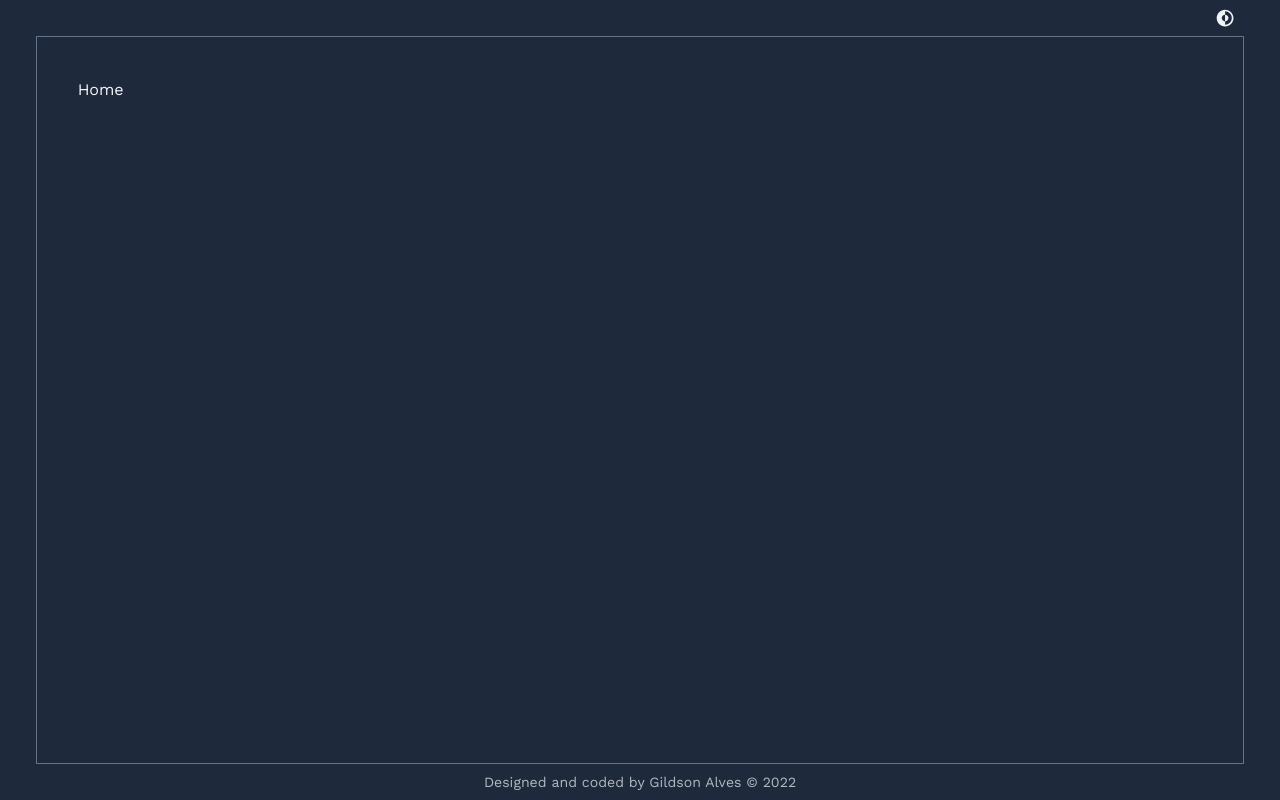
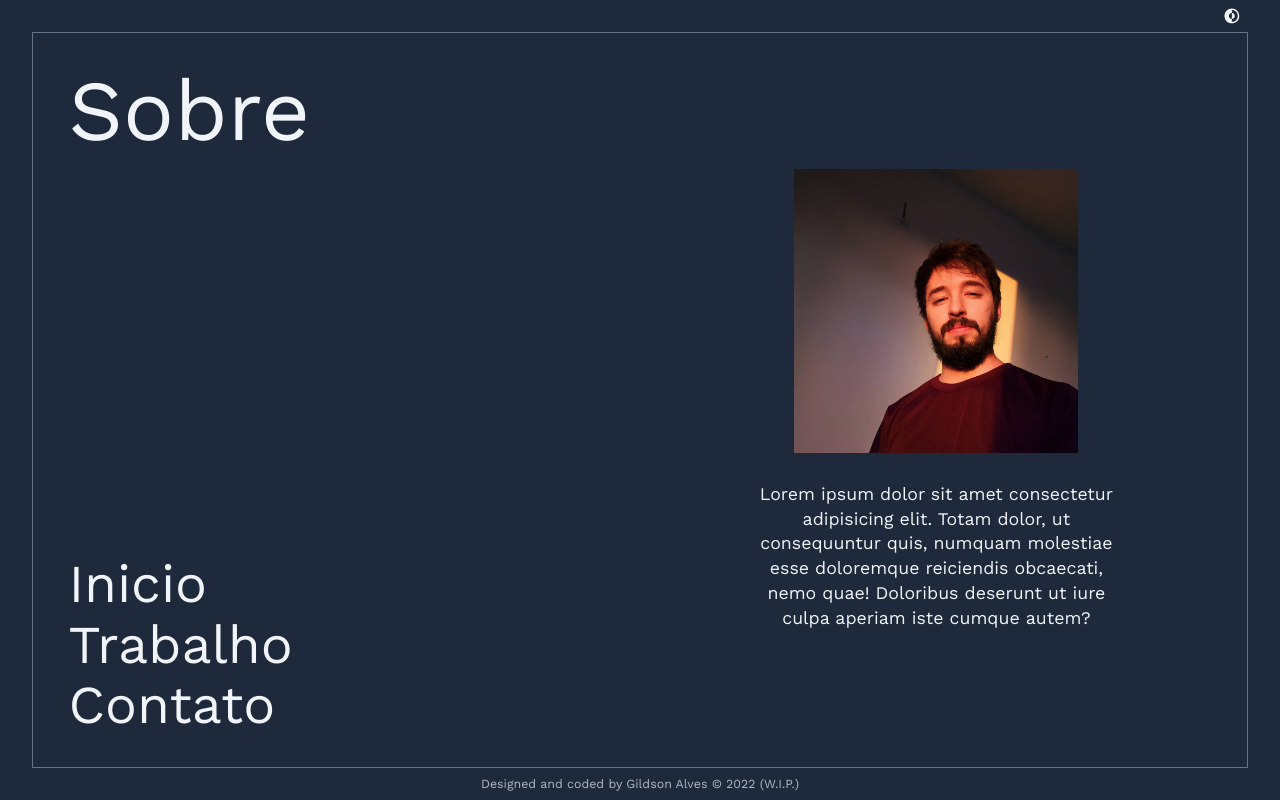
Before and after one commit to GilAlvez/portfolio, a Next.js app: page /about in a window 1280 px wide. Built offline with nearby package versions, Linux system fonts and the light colour scheme.

Commit message:
(feat page) about base layout

```diff
--- a/app/about/page.tsx
+++ b/app/about/page.tsx
@@ -1,7 +1,37 @@
+/* eslint-disable @next/next/no-img-element */
 import Link from 'next/link';
 
 const About = () => {
-	return <Link href="/">Home</Link>;
+	return (
+		<div className="grid grid-cols-1 md:grid-cols-2 gap-12 h-full">
+			<div className="flex flex-col justify-between">
+				<div>
+					<h1 className="">Sobre</h1>
+				</div>
+				<div className="flex flex-col gap-2">
+					<Link href="/" className="text-6xl w-max">
+						Inicio
+					</Link>
+					<Link href="/work" className="text-6xl w-max ">
+						Trabalho
+					</Link>
+					<Link href="/contact" className="text-6xl w-max">
+						Contato
+					</Link>
+				</div>
+			</div>
+			<div className="flex flex-col gap-8 justify-center items-center">
+				<figure className="h-80 w-80 object-cover">
+					<img src={'/AboutMe.jpg'} alt="Gildson Foto" />
+				</figure>
+				<p className="text-xl text-center w-2/3">
+					Lorem ipsum dolor sit amet consectetur adipisicing elit. Totam dolor, ut consequuntur quis, numquam
+					molestiae esse doloremque reiciendis obcaecati, nemo quae! Doloribus deserunt ut iure culpa aperiam
+					iste cumque autem?
+				</p>
+			</div>
+		</div>
+	);
 };
 
 export default About;
--- a/app/contact/page.tsx
+++ b/app/contact/page.tsx
@@ -1,7 +1,29 @@
 import Link from 'next/link';
 
 const Contact = () => {
-	return <Link href="/">Home</Link>;
+	return (
+		<div className="grid grid-cols-1 md:grid-cols-2 gap-10 h-full">
+			<div className="flex flex-col justify-between">
+				<div>
+					<Link href="/">
+						<h1 className="">Contato</h1>
+					</Link>
+				</div>
+				<div className="flex flex-col gap-2">
+					<Link href="/" className="text-6xl w-max">
+						Inicio
+					</Link>
+					<Link href="/about" className="text-6xl w-max ">
+						Sobre
+					</Link>
+					<Link href="/work" className="text-6xl w-max">
+						Trabalho
+					</Link>
+				</div>
+			</div>
+			<div></div>
+		</div>
+	);
 };
 
 export default Contact;
--- a/app/globals.css
+++ b/app/globals.css
@@ -4,7 +4,7 @@
 
 html {
 	/* 62.5% let 1rem = 10px + calc with reduced screen width that return a fluid font-size(global spacing) for responsiveness */
-	font-size: calc(62.5% + 4px + (100vw / 600));
+	font-size: calc(62.5% + 1px + (100vw / 400));
 	text-rendering: optimizeLegibility;
 	-webkit-font-smoothing: antialiased;
 	-moz-osx-font-smoothing: slatescale;
@@ -23,6 +23,7 @@ body {
 	}
 	body {
 		@apply antialiased min-h-screen transition duration-1000 font-normal
+		bg-slate-100 text-slate-800
 		dark:bg-slate-800 dark:text-slate-100
 		selection:bg-primary-100 selection:text-slate-800
 		dark:selection:bg-slate-700 dark:selection:text-primary-50;
@@ -30,10 +31,13 @@ body {
 	a {
 		@apply cursor-pointer;
 	}
+	*[data-nextjs-scroll-focus-boundary] {
+		@apply h-full;
+	}
 
 	/* TYPOGRAPHY */
 	h1 {
-		@apply text-7xl;
+		@apply text-8xl;
 	}
 	h2 {
 		@apply text-3xl;
--- /dev/null
+++ b/app/head.tsx
@@ -0,0 +1,7 @@
+export default async function Head() {
+	return (
+		<>
+			<title>Gildson Alves</title>
+		</>
+	);
+}
--- a/app/layout.tsx
+++ b/app/layout.tsx
@@ -18,8 +18,8 @@ export default function RootLayout({ children }: LayoutRootProps) {
 					</header>
 					<main className="h-full border p-10 border-slate-500">{children}</main>
 
-					<footer className="h-10 text-sm opacity-70 mt-auto grid place-items-center">
-						Designed and coded by Gildson Alves © 2022
+					<footer className="select-none h-10 text-sm opacity-70 mt-auto grid place-items-center">
+						Designed and coded by Gildson Alves © 2022 (W.I.P.)
 					</footer>
 				</section>
 			</body>
--- a/app/page.tsx
+++ b/app/page.tsx
@@ -6,21 +6,27 @@ import Link from 'next/link';
 export default async function Page() {
 	// const { projects } = await client.request(getProjects);
 	return (
-		<div className="flex justify-between">
+		<div className="grid grid-cols-1 md:grid-cols-2 gap-10 h-full">
+			<div className="flex flex-col justify-between">
 				<div>
-				<h1>Gildson Alves</h1>
+					<Link href="/">
+						<h1 className="">Gildson Alves</h1>
+					</Link>
+					<h2>Front-end Developer</h2>
 				</div>
-			<div className="flex flex-col">
-				<Link href="/about" className="text-5xl">
+				<div className="flex flex-col gap-2 w-fit">
+					<Link href="/about" className="text-6xl  ">
 						Sobre
 					</Link>
-				<Link href="/work" className="text-5xl">
-					Trabalhos
+					<Link href="/work" className="text-6xl ">
+						Trabalho
 					</Link>
-				<Link href="/contact" className="text-5xl">
+					<Link href="/contact" className="text-6xl ">
 						Contato
 					</Link>
 				</div>
 			</div>
+			<div></div>
+		</div>
 	);
 }
--- a/app/work/page.tsx
+++ b/app/work/page.tsx
@@ -1,7 +1,29 @@
 import Link from 'next/link';
 
 const Work = () => {
-	return <Link href="/">Home</Link>;
+	return (
+		<div className="grid grid-cols-1 md:grid-cols-2 gap-10 h-full">
+			<div className="flex flex-col justify-between">
+				<div>
+					<Link href="/">
+						<h1 className="">Trabalho</h1>
+					</Link>
+				</div>
+				<div className="flex flex-col gap-2">
+					<Link href="/" className="text-6xl w-max">
+						Inicio
+					</Link>
+					<Link href="/about" className="text-6xl w-max ">
+						Sobre
+					</Link>
+					<Link href="/contact" className="text-6xl w-max">
+						Contato
+					</Link>
+				</div>
+			</div>
+			<div></div>
+		</div>
+	);
 };
 
 export default Work;
```
Also changed, not shown: public/AboutMe.jpg (added), public/vercel.svg (deleted). Lines whose indentation alone changed are shown as unchanged.
